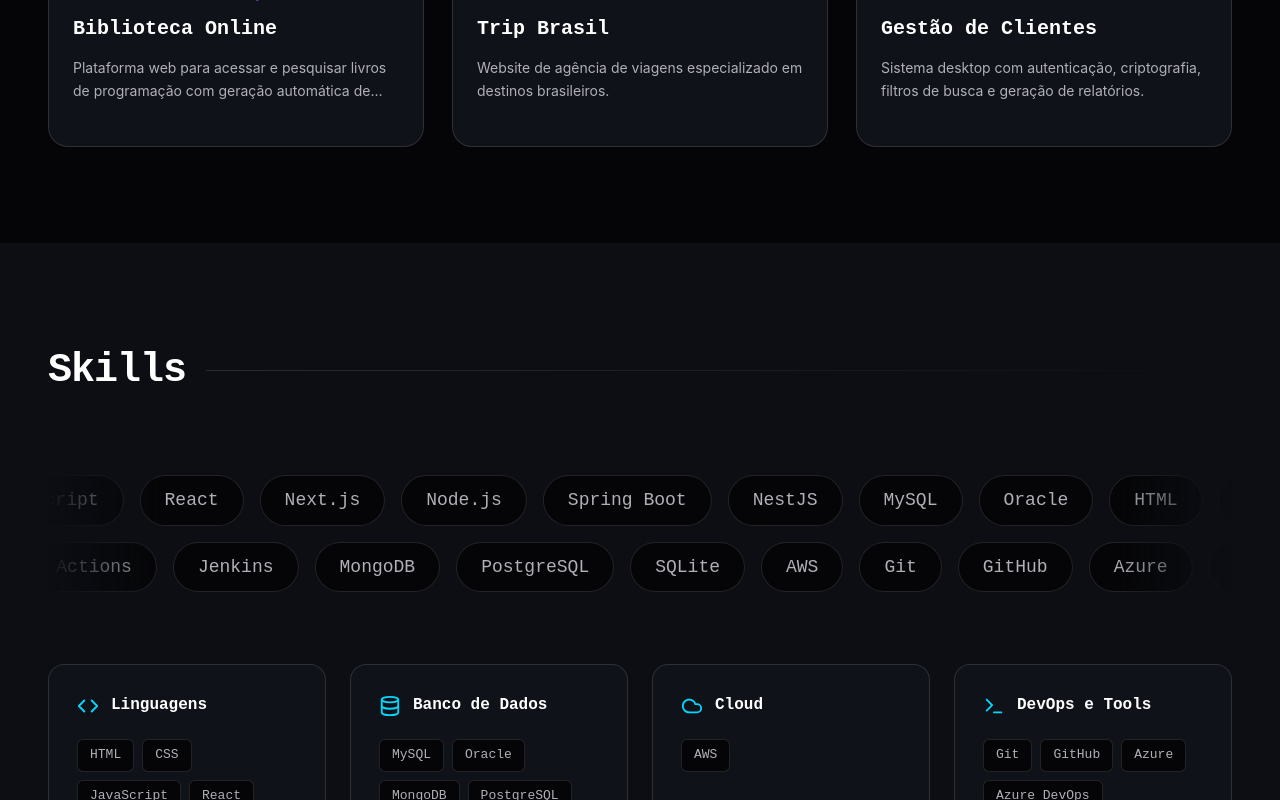
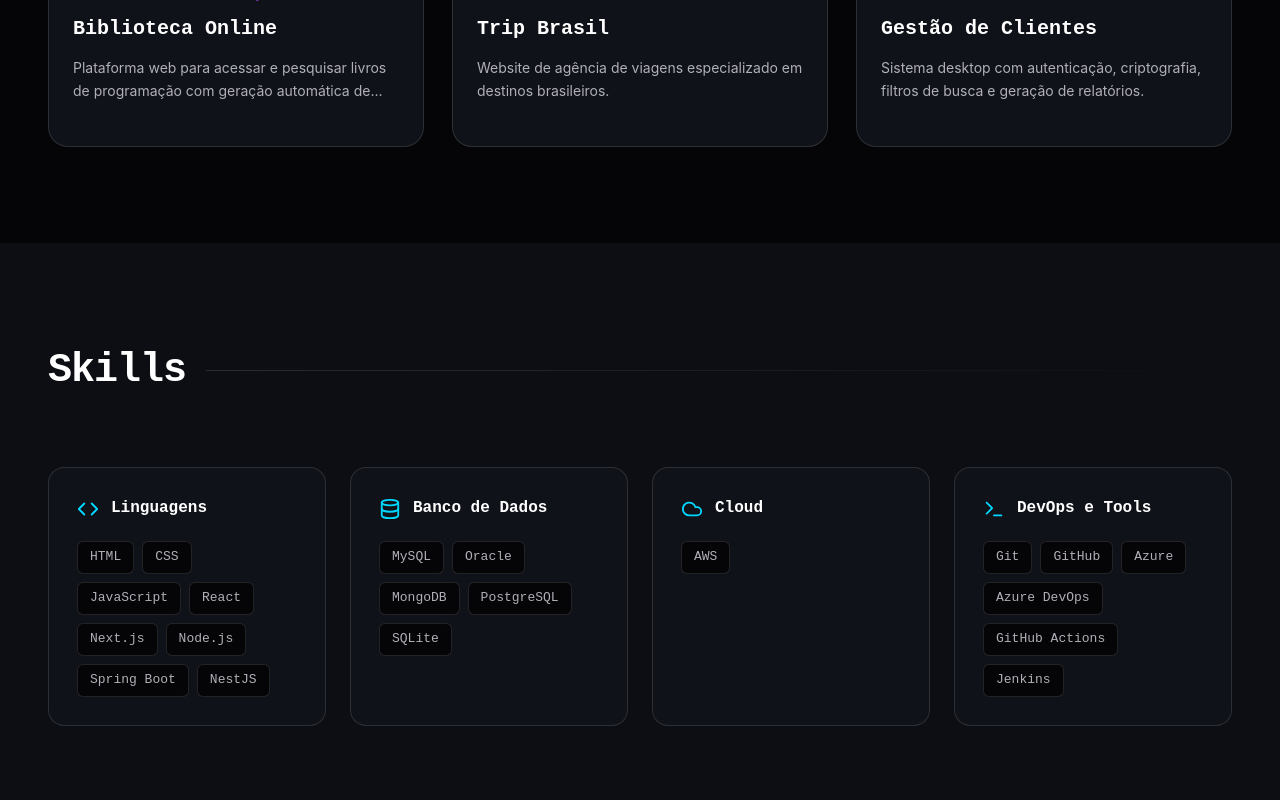
Before and after one commit to karimoreira/meu-portifolio, a React (Vite) app: page / in a window 1280 px wide. Shown: the part 2441-3241 px from the top of the page. Built offline with nearby package versions, Linux system fonts and the light colour scheme.

Commit message:
feta: inclusão da biblioteca e remoção de lixo

```diff
--- a/src/components/Skills/Skills.css
+++ b/src/components/Skills/Skills.css
@@ -8,75 +8,6 @@
   max-width: 1400px;
   margin: 0 auto;
   padding: 0 clamp(16px, 4vw, 48px);
-}
-
-.skills__marquee-area {
-  margin-bottom: 64px;
-  opacity: 0;
-  transition: opacity 0.8s var(--ease-out-expo);
-}
-
-.skills__marquee-area.active {
-  opacity: 1;
-}
-
-.marquee {
-  overflow: hidden;
-  -webkit-mask-image: linear-gradient(90deg, transparent, black 10%, black 90%, transparent);
-  mask-image: linear-gradient(90deg, transparent, black 10%, black 90%, transparent);
-  padding: 8px 0;
-}
-
-.marquee__track {
-  display: flex;
-  width: max-content;
-}
-
-.marquee--left .marquee__track {
-  animation: marquee-left 30s linear infinite;
-}
-
-.marquee--right .marquee__track {
-  animation: marquee-right 35s linear infinite;
-}
-
-.marquee:hover .marquee__track {
-  animation-play-state: paused;
-}
-
-@keyframes marquee-left {
-  from { transform: translateX(0); }
-  to { transform: translateX(-50%); }
-}
-
-@keyframes marquee-right {
-  from { transform: translateX(-50%); }
-  to { transform: translateX(0); }
-}
-
-.marquee__content {
-  display: flex;
-  gap: 16px;
-  padding-right: 16px;
-}
-
-.marquee__item {
-  font-family: var(--font-mono);
-  font-size: clamp(14px, 2vw, 18px);
-  font-weight: 500;
-  padding: 10px 24px;
-  border-radius: 100px;
-  border: 1px solid var(--border);
-  color: var(--text-muted);
-  white-space: nowrap;
-  transition: all 0.3s;
-  background: var(--bg);
-}
-
-.marquee__item:hover {
-  color: var(--primary);
-  border-color: var(--primary);
-  background: var(--glow);
 }
 
 .skills__grid {
--- a/src/components/Skills/Skills.jsx
+++ b/src/components/Skills/Skills.jsx
@@ -47,40 +47,6 @@ export default function Skills() {
           <span className="section-heading__line" />
         </h2>
 
-        <div
-          ref={marqueeRef}
-          className={`skills__marquee-area ${marqueeVisible ? 'active' : ''}`}
-        >
-          <div className="marquee marquee--left">
-            <div className="marquee__track">
-              <div className="marquee__content">
-                {row1.map((skill, i) => (
-                  <span key={i} className="marquee__item">{skill.name}</span>
-                ))}
-              </div>
-              <div className="marquee__content" aria-hidden="true">
-                {row1.map((skill, i) => (
-                  <span key={`d-${i}`} className="marquee__item">{skill.name}</span>
-                ))}
-              </div>
-            </div>
-          </div>
-
-          <div className="marquee marquee--right">
-            <div className="marquee__track">
-              <div className="marquee__content">
-                {row2.map((skill, i) => (
-                  <span key={i} className="marquee__item">{skill.name}</span>
-                ))}
-              </div>
-              <div className="marquee__content" aria-hidden="true">
-                {row2.map((skill, i) => (
-                  <span key={`d-${i}`} className="marquee__item">{skill.name}</span>
-                ))}
-              </div>
-            </div>
-          </div>
-        </div>
 
         <div className="skills__grid">
           {skills.map((group, index) => (
--- a/src/data/content.js
+++ b/src/data/content.js
@@ -105,7 +105,7 @@ export const projects = [
     tag: "Biblioteca de Programação",
     title: "Biblioteca Online",
     description: "Plataforma web para acessar e pesquisar livros de programação com geração automática de metadados.",
-    image: "img/bibliotecadelivros.webp"
+    image: "img/biblioteca-de-livros.png"
   },
   {
     id: 9,
```
Also changed, not shown: public/img/biblioteca-de-livros.png (added), public/img/bibliotecadelivros.webp (deleted).
